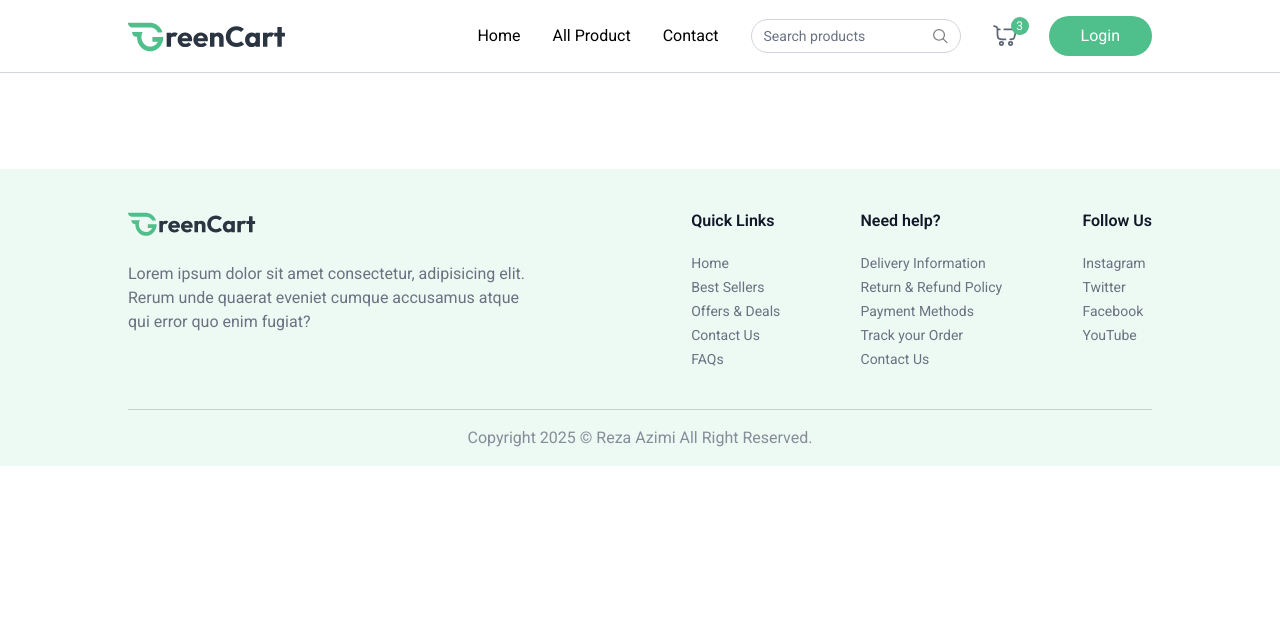
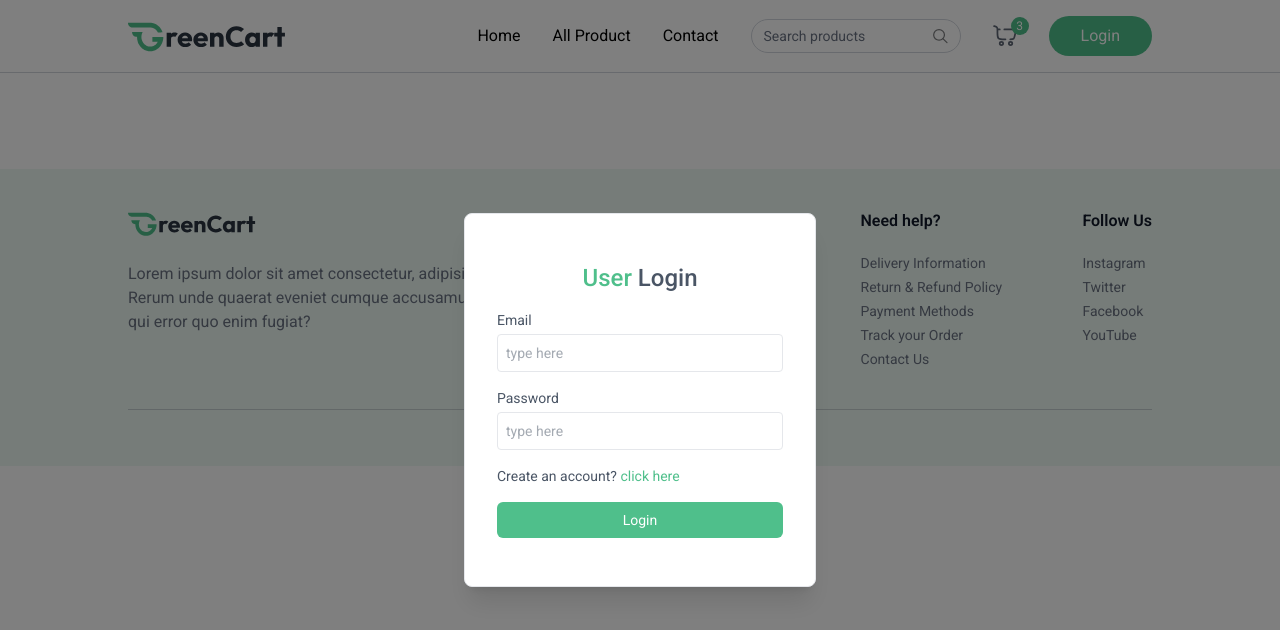
Before and after one commit to rezaazimibar/personal-portfolio, a React (Vite) app in the folder client/: page /products in a window 1280 px wide. Both pictures are taken after a click on the button "Login". Shown: the top 630 px of the page. Built offline with nearby package versions, Linux system fonts and the light colour scheme.

Commit message:
add login section UI and logic

```diff
--- a/client/src/App.jsx
+++ b/client/src/App.jsx
@@ -4,13 +4,16 @@
 import Home from './pages/Home'
 import { Toaster } from 'react-hot-toast';
 import Footer from './components/Footer';
+import { useAppContext } from './context/AppContext';
+import Login from './components/Login';
 
 const App = () => {
   const isSellerPath = useLocation().pathname.includes("seller")
-
+  const {showUserLogin} = useAppContext()
   return (
     <div>
       {isSellerPath ? null : <Navbar />}
+      {showUserLogin ? <Login/> : null}
 
       <Toaster />
 
--- a/client/src/components/Login.jsx
+++ b/client/src/components/Login.jsx
@@ -1,40 +1,54 @@
 import React from 'react'
+import { useAppContext } from '../context/AppContext';
 
 function Login() {
+    const {setShowUserLogin, setUser} = useAppContext()
+
     const [state, setState] = React.useState("login");
     const [name, setName] = React.useState("");
     const [email, setEmail] = React.useState("");
     const [password, setPassword] = React.useState("");
+
+    const onSubmitHandler = async (event)=>{
+        event.preventDefault()
+        setUser({
+            email: "test@gmail.com",
+            name: "Reza Azimi"
+        })
+        setShowUserLogin(false)
+    }
+
+
     return (
-        <div className='fixed top-0 bottom-0'>
-            <form className="flex flex-col gap-4 m-auto items-start p-8 py-12 w-80 sm:w-[352px] rounded-lg shadow-xl border border-gray-200 bg-white">
+        <div onClick={() => setShowUserLogin(false)} className='fixed top-0 bottom-0 left-0 right-0 z-30 flex items-center text-sm text-gray-600  bg-black/50'>
+            <form onSubmit={onSubmitHandler} onClick={(e) => e.stopPropagation()} className="flex flex-col gap-4 m-auto items-start p-8 py-12 w-80 sm:w-[352px] rounded-lg shadow-xl border border-gray-200 bg-white">
                 <p className="text-2xl font-medium m-auto">
-                    <span className="text-indigo-500">User</span> {state === "login" ? "Login" : "Sign Up"}
+                    <span className="text-primary">User</span> {state === "login" ? "Login" : "Sign Up"}
                 </p>
                 {state === "register" && (
                     <div className="w-full">
                         <p>Name</p>
-                        <input onChange={(e) => setName(e.target.value)} value={name} placeholder="type here" className="border border-gray-200 rounded w-full p-2 mt-1 outline-indigo-500" type="text" required />
+                        <input onChange={(e) => setName(e.target.value)} value={name} placeholder="type here" className="border border-gray-200 rounded w-full p-2 mt-1 outline-primary" type="text" required />
                     </div>
                 )}
                 <div className="w-full ">
                     <p>Email</p>
-                    <input onChange={(e) => setEmail(e.target.value)} value={email} placeholder="type here" className="border border-gray-200 rounded w-full p-2 mt-1 outline-indigo-500" type="email" required />
+                    <input onChange={(e) => setEmail(e.target.value)} value={email} placeholder="type here" className="border border-gray-200 rounded w-full p-2 mt-1 outline-primary" type="email" required />
                 </div>
                 <div className="w-full ">
                     <p>Password</p>
-                    <input onChange={(e) => setPassword(e.target.value)} value={password} placeholder="type here" className="border border-gray-200 rounded w-full p-2 mt-1 outline-indigo-500" type="password" required />
+                    <input onChange={(e) => setPassword(e.target.value)} value={password} placeholder="type here" className="border border-gray-200 rounded w-full p-2 mt-1 outline-primary" type="password" required />
                 </div>
                 {state === "register" ? (
                     <p>
-                        Already have account? <span onClick={() => setState("login")} className="text-indigo-500 cursor-pointer">click here</span>
+                        Already have account? <span onClick={() => setState("login")} className="text-primary cursor-pointer">click here</span>
                     </p>
                 ) : (
                     <p>
-                        Create an account? <span onClick={() => setState("register")} className="text-indigo-500 cursor-pointer">click here</span>
+                        Create an account? <span onClick={() => setState("register")} className="text-primary cursor-pointer">click here</span>
                     </p>
                 )}
-                <button className="bg-indigo-500 hover:bg-indigo-600 transition-all text-white w-full py-2 rounded-md cursor-pointer">
+                <button className="bg-primary hover:bg-primary-dull transition-all text-white w-full py-2 rounded-md cursor-pointer">
                     {state === "register" ? "Create Account" : "Login"}
                 </button>
             </form>
--- /dev/null
+++ b/client/src/pages/AllProducts.jsx
@@ -0,0 +1,14 @@
+import React, { use } from 'react'
+import { useAppContext } from '../context/AppContext'
+
+function AllProducts() {
+
+    const {products} = useAppContext()
+  return (
+    <div className='mt-16 flex flex-col'>
+        <div></div>
+    </div>
+  )
+}
+
+export default AllProducts
```
